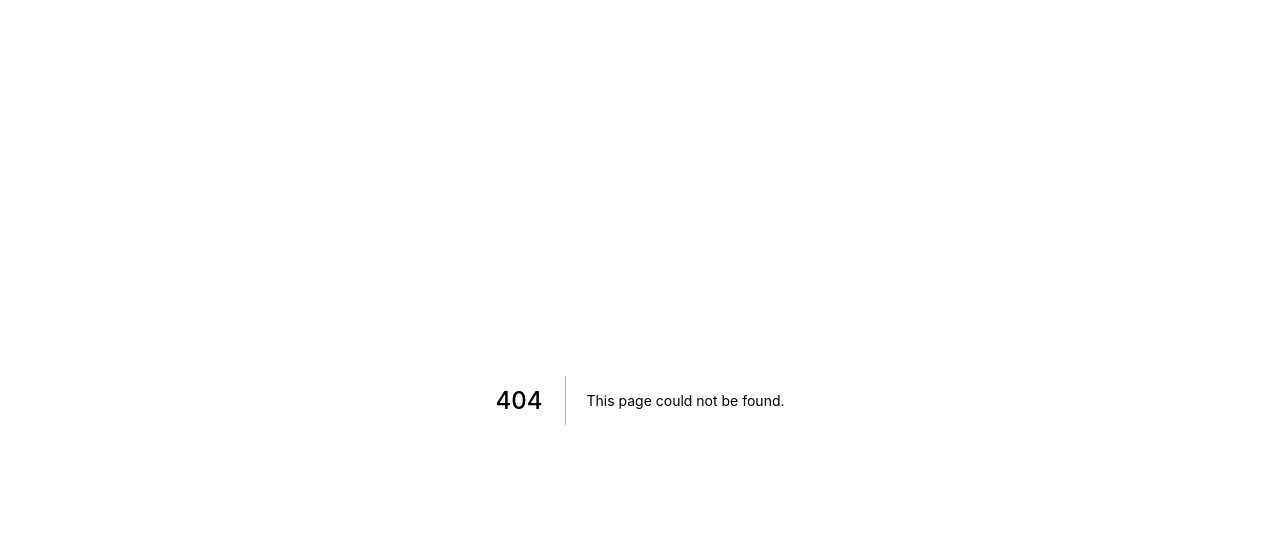
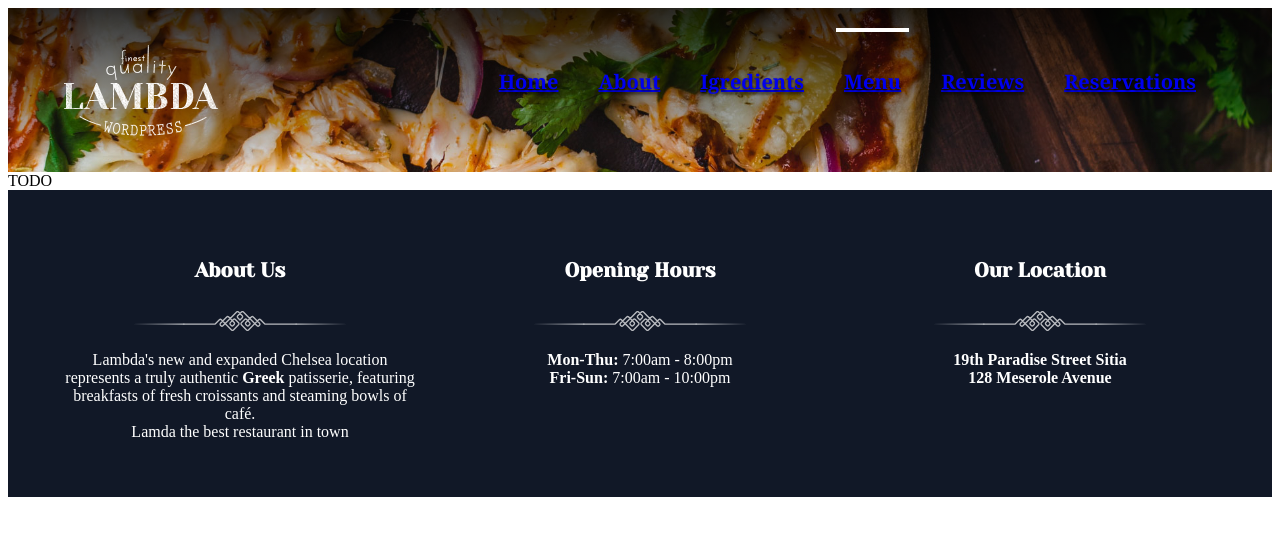
Before and after one commit to alestrunda/restaurant-next, a Next.js app: page /menu in a window 1280 px wide. Before the commit this address had no page. Shown: the top 536 px of the page. Built offline with nearby package versions, Linux system fonts and the light colour scheme.

Commit message:
create empty pages

```diff
--- a/components/Navigation.js
+++ b/components/Navigation.js
@@ -8,19 +8,19 @@ const LINKS = [
     title: "Home",
   },
   {
-    href: "/",
+    href: "/about",
     title: "About",
   },
   {
-    href: "/",
+    href: "/ingredients",
     title: "Igredients",
   },
   {
-    href: "/",
+    href: "/menu",
     title: "Menu",
   },
   {
-    href: "/",
+    href: "/reviews",
     title: "Reviews",
   },
   {
--- /dev/null
+++ b/pages/about.js
@@ -0,0 +1,13 @@
+import Header from "../components/Header";
+import Page from "../components/Page";
+import Footer from "../sections/Footer";
+
+const About = () => (
+  <Page>
+    <Header />
+    TODO
+    <Footer />
+  </Page>
+);
+
+export default About;
--- /dev/null
+++ b/pages/ingredients.js
@@ -0,0 +1,13 @@
+import Header from "../components/Header";
+import Page from "../components/Page";
+import Footer from "../sections/Footer";
+
+const Ingredients = () => (
+  <Page>
+    <Header />
+    TODO
+    <Footer />
+  </Page>
+);
+
+export default Ingredients;
--- /dev/null
+++ b/pages/menu.js
@@ -0,0 +1,13 @@
+import Header from "../components/Header";
+import Page from "../components/Page";
+import Footer from "../sections/Footer";
+
+const Menu = () => (
+  <Page>
+    <Header />
+    TODO
+    <Footer />
+  </Page>
+);
+
+export default Menu;
--- /dev/null
+++ b/pages/reviews.js
@@ -0,0 +1,13 @@
+import Header from "../components/Header";
+import Page from "../components/Page";
+import Footer from "../sections/Footer";
+
+const Reviews = () => (
+  <Page>
+    <Header />
+    TODO
+    <Footer />
+  </Page>
+);
+
+export default Reviews;
```
